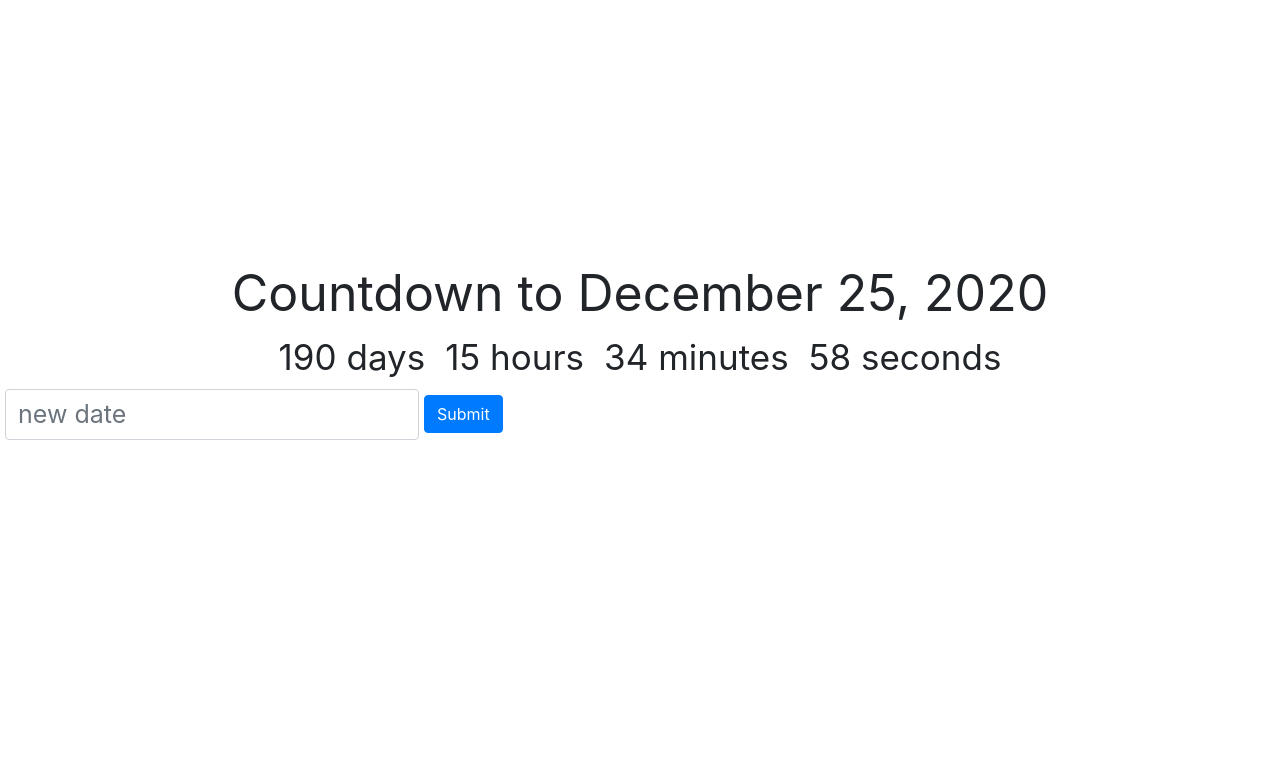
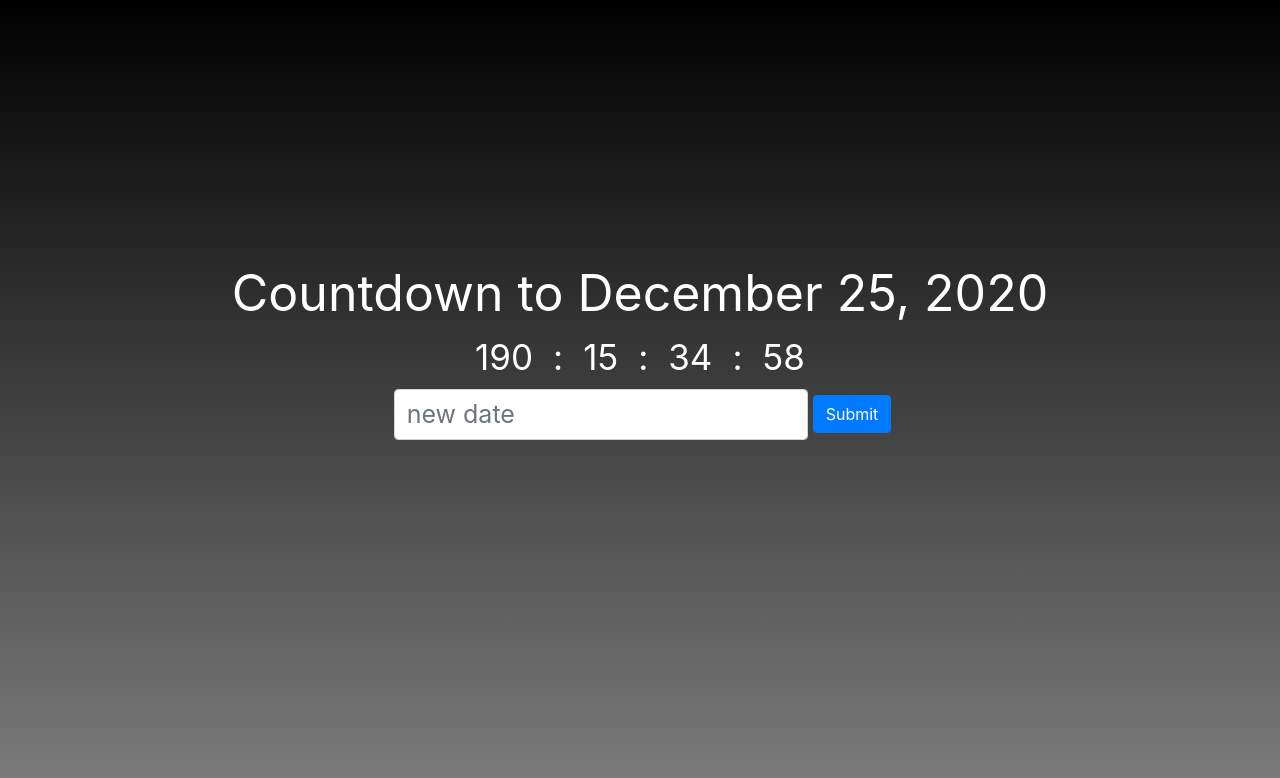
Before and after one commit to pins-thoo/countdown-app, a React (Create React App) app: page / in a window 1280 px wide. Shown: the top 778 px of the page. Built offline with nearby package versions, Linux system fonts and the light colour scheme.

Commit message:
change format of clock

```diff
--- a/src/App.css
+++ b/src/App.css
@@ -8,7 +8,6 @@
   font-size: 50px;
 }
 
-
 .Clock-days, .Clock-hours, .Clock-mins, .Clock-seconds {
   display: inline;
   margin: 10px;
@@ -18,3 +17,13 @@
   font-size: 25px;
   margin: 5px;
 }
+
+.form-inline {
+  justify-content: center;
+}
+
+body {
+  height: 70vh;
+  background: linear-gradient(black, grey);
+  color: white;
+}
--- a/src/Clock.jsx
+++ b/src/Clock.jsx
@@ -36,11 +36,14 @@ class Clock extends Component {
 
   render() {
     return (
-    <div>
-      <div className="Clock-days">{this.leading0(this.state.days)} days</div>
-      <div className="Clock-hours">{this.leading0(this.state.hours)} hours</div>
-      <div className="Clock-mins">{this.leading0(this.state.minutes)} minutes</div>
-      <div className="Clock-seconds">{this.leading0(this.state.seconds)} seconds</div>
+    <div className="Clock-box">
+      <div className="Clock-days">{this.leading0(this.state.days)}</div>
+      <div className="Clock-days">:</div>
+      <div className="Clock-hours">{this.leading0(this.state.hours)}</div>
+      <div className="Clock-days">:</div>
+      <div className="Clock-mins">{this.leading0(this.state.minutes)}</div>
+      <div className="Clock-days">:</div>
+      <div className="Clock-seconds">{this.leading0(this.state.seconds)}</div>
     </div>
     )
   }
```
